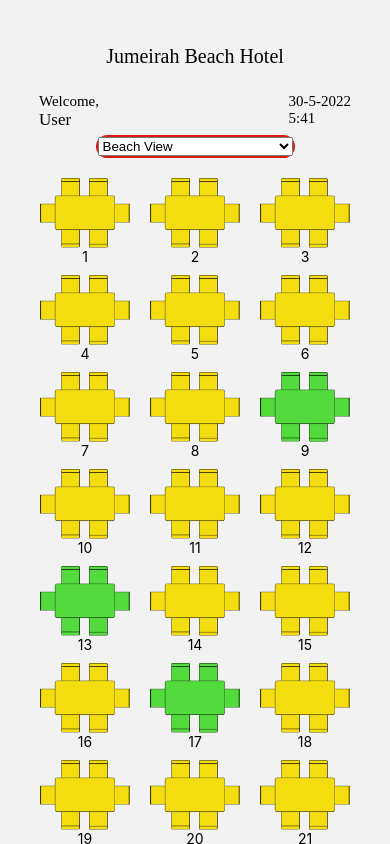
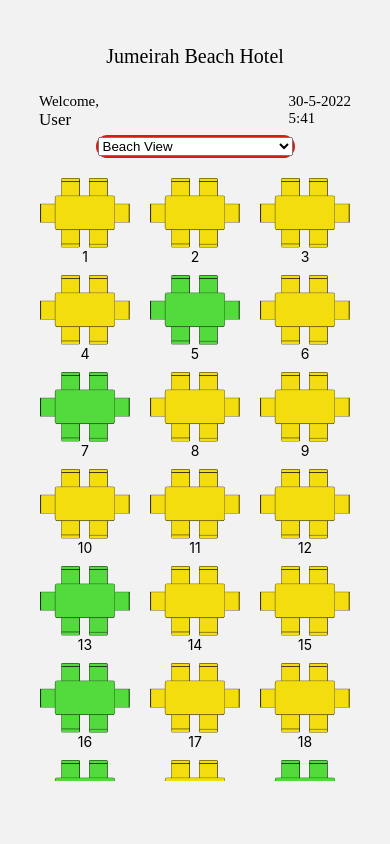
Before and after one commit to SangeethSujith/EZMenu, a React Native app: screen /Seats in a window 390 px wide. Built offline with nearby package versions, Linux system fonts and the light colour scheme.

Commit message:
Implemented flatlist and touchable individually

```diff
--- a/assets/other/Data.js
+++ b/assets/other/Data.js
@@ -2,86 +2,172 @@
 export const listdata = [
     {
         image: require('../images/extra.png'),
-    title:'Apple Pie',
+        title: 'Apple Pie',
         price: '30',
         id: '1',
     },
     {
         image: require('../images/extra.png'),
-    title:'Brownie',
+        title: 'Brownie',
         price: '30',
         id: '2',
     },
     {
         image: require('../images/extra.png'),
-    title:'Chicken Burger',
+        title: 'Chicken Burger',
         price: '50',
         id: '3',
     },
     {
         image: require('../images/extra.png'),
-    title:'Pepsi',
+        title: 'Pepsi',
         price: '10',
         id: '4',
     },
     {
         image: require('../images/extra.png'),
-    title:'Coca Cola',
+        title: 'Coca Cola',
         price: '10',
         id: '5',
     },
     {
         image: require('../images/extra.png'),
-    title:'Rice',
+        title: 'Rice',
         price: '20',
         id: '6',
     },
     {
         image: require('../images/extra.png'),
-    title:'Soup',
+        title: 'Soup',
         price: '15',
         id: '7',
     },
     {
         image: require('../images/extra.png'),
-    title:'Chicken Biriyani',
+        title: 'Chicken Biriyani',
         price: '25',
         id: '8',
     },
     {
         image: require('../images/extra.png'),
-    title:'Vegetarian',
+        title: 'Vegetarian',
         price: '23',
         id: '9',
     },
     {
         image: require('../images/extra.png'),
-    title:'Pizza',
+        title: 'Pizza',
         price: '30',
         id: '10',
     },
     {
         image: require('../images/extra.png'),
-    title:'KFC Family',
+        title: 'KFC Family',
         price: '50',
         id: '11',
     },
     {
         image: require('../images/extra.png'),
-    title:'Juice',
+        title: 'Juice',
         price: '10',
         id: '12',
     },
     {
         image: require('../images/extra.png'),
-    title:'Fried Rice Egg',
+        title: 'Fried Rice Egg',
         price: '15',
         id: '13',
     },
     {
         image: require('../images/extra.png'),
-    title:'Fried Rice Vegetarian',
+        title: 'Fried Rice Vegetarian',
         price: '15',
         id: '14',
     },
 ];
+export const seatdata = [
+    {
+        seat: require('../images/tableo.png'),
+        id: '1',
+    },
+    {
+        seat: require('../images/tableo.png'),
+        id: '2',
+    },
+    {
+        seat: require('../images/tableo.png'),
+        id: '3',
+    },
+    {
+        seat: require('../images/tableo.png'),
+        id: '4',
+    },
+    {
+        seat: require('../images/tableg.png'),
+        id: '5',
+    },
+    {
+        seat: require('../images/tableo.png'),
+        id: '6',
+    },
+    {
+        seat: require('../images/tableg.png'),
+        id: '7',
+    },
+    {
+        seat: require('../images/tableo.png'),
+        id: '8',
+    },
+    {
+        seat: require('../images/tableo.png'),
+        id: '9',
+    },
+    {
+        seat: require('../images/tableo.png'),
+        id: '10',
+    },
+    {
+        seat: require('../images/tableo.png'),
+        id: '11',
+    },
+    {
+        seat: require('../images/tableo.png'),
+        id: '12',
+    },
+    {
+        seat: require('../images/tableg.png'),
+        id: '13',
+    },
+    {
+        seat: require('../images/tableo.png'),
+        id: '14',
+    },
+    {
+        seat: require('../images/tableo.png'),
+        id: '15',
+    },
+    {
+        seat: require('../images/tableg.png'),
+        id: '16',
+    },
+    {
+        seat: require('../images/tableo.png'),
+        id: '17',
+    },
+    {
+        seat: require('../images/tableo.png'),
+        id: '18',
+    },
+    {
+        seat: require('../images/tableg.png'),
+        id: '19',
+    },
+    {
+        seat: require('../images/tableo.png'),
+        id: '20',
+    },
+    {
+        seat: require('../images/tableg.png'),
+        id: '21',
+    },
+];
--- a/assets/screens/Bookfood.js
+++ b/assets/screens/Bookfood.js
@@ -14,7 +14,7 @@
 import Design from '../styles/Design';
 import {listdata} from '../other/Data';
 import Listitems from '../other/Listitems';
-const Bookfood = () => {
+const Bookfood = ({navigation}) => {
     const [open,setOpen] = useState(false);
   return (
     <View style={Design.container2}>
@@ -72,7 +72,7 @@
                     </View>
                 </View>
             </Modal>
-            <TouchableOpacity style={Design.orderbtnright}>
+            <TouchableOpacity style={Design.orderbtnright} onPress={() => navigation.navigate('Login-')}>
                 <Text style={Design.ordertxt}>View Cart</Text>
             </TouchableOpacity>
         </View>
--- a/assets/screens/Seats.js
+++ b/assets/screens/Seats.js
@@ -1,10 +1,11 @@
 /* eslint-disable prettier/prettier */
 /* eslint-disable react-native/no-inline-styles */
-import {Text, View,Image,TouchableOpacity,ScrollView} from 'react-native';
+import {Text, View,Image,FlatList,TouchableOpacity} from 'react-native';
 import React,{useState,useEffect} from 'react';
+import {seatdata} from '../other/Data';
 import Design from '../styles/Design';
 import { Picker } from '@react-native-picker/picker';
-import { windowwidth } from '../styles/Dimentions';
+import { windowheight, windowwidth } from '../styles/Dimentions';
 const Seats = ({navigation}) => {
     const [selectedLanguage, setSelectedLanguage] = useState();
     const [currentTime,setCurrentTime] = useState('');
@@ -25,7 +26,7 @@
         );
     }, []);
     return (
-    <View style={Design.container2}>
+    <View style={Design.containernof}>
       <Text style={Design.hotelname1}>Jumeirah Beach Hotel</Text>
     <View style={{flexDirection:'row',justifyContent:'space-between',width:'80%',marginBottom:5}}>
         <View>
@@ -49,108 +50,26 @@
           <Picker.Item label="Sunset View" value="sun" enabled/>
       </Picker>
       </View>
-<ScrollView showsVerticalScrollIndicator={false}>
-      <TouchableOpacity onPress={() => navigation.navigate('Bookfood')} style={{paddingTop:15}}>
-      <View style={Design.tableview}>
-          <View style={Design.singletable}>
-          <Image style={Design.tableimg} source={require('../images/tableo.png')}/>
-          <Text>1</Text>
+      <View style={{marginTop:15,height:windowheight/1.4}}>
+      <FlatList
+      scrollEnabled={true}
+      showsVerticalScrollIndicator={false}
+      horizontal={false}
+        numColumns={3}
+        keyExtractor={item => item.id}
+        data={seatdata}
+        renderItem={({item}) => (
+            <TouchableOpacity onPress={() => navigation.navigate('Bookfood')}>
+          <View style={Design.tableview}>
+            <View style={Design.singletable}>
+              <Image style={Design.tableimg} source={item.seat}/>
+              <Text>{item.id}</Text>
+            </View>
           </View>
-          <View style={Design.singletable}>
-          <Image style={Design.tableimg} source={require('../images/tableo.png')}/>
-          <Text>2</Text>
-          </View>
-          <View style={Design.singletable}>
-          <Image style={Design.tableimg} source={require('../images/tableo.png')}/>
-          <Text>3</Text>
-          </View>
-      </View>
-      <View style={Design.tableview}>
-          <View style={Design.singletable}>
-          <Image style={Design.tableimg} source={require('../images/tableo.png')}/>
-          <Text>4</Text>
-          </View>
-          <View style={Design.singletable}>
-          <Image style={Design.tableimg} source={require('../images/tableo.png')}/>
-          <Text>5</Text>
-          </View>
-          <View style={Design.singletable}>
-          <Image style={Design.tableimg} source={require('../images/tableo.png')}/>
-          <Text>6</Text>
-          </View>
-      </View>
-      <View style={Design.tableview}>
-          <View style={Design.singletable}>
-          <Image style={Design.tableimg} source={require('../images/tableo.png')}/>
-          <Text>7</Text>
-          </View>
-          <View style={Design.singletable}>
-          <Image style={Design.tableimg} source={require('../images/tableo.png')}/>
-          <Text>8</Text>
-          </View>
-          <View style={Design.singletable}>
-          <Image style={Design.tableimg} source={require('../images/tableg.png')}/>
-          <Text>9</Text>
-          </View>
-      </View>
-      <View style={Design.tableview}>
-          <View style={Design.singletable}>
-          <Image style={Design.tableimg} source={require('../images/tableo.png')}/>
-          <Text>10</Text>
-          </View>
-          <View style={Design.singletable}>
-          <Image style={Design.tableimg} source={require('../images/tableo.png')}/>
-          <Text>11</Text>
-          </View>
-          <View style={Design.singletable}>
-          <Image style={Design.tableimg} source={require('../images/tableo.png')}/>
-          <Text>12</Text>
-          </View>
-      </View>
-      <View style={Design.tableview}>
-          <View style={Design.singletable}>
-          <Image style={Design.tableimg} source={require('../images/tableg.png')}/>
-          <Text>13</Text>
-          </View>
-          <View style={Design.singletable}>
-          <Image style={Design.tableimg} source={require('../images/tableo.png')}/>
-          <Text>14</Text>
-          </View>
-          <View style={Design.singletable}>
-          <Image style={Design.tableimg} source={require('../images/tableo.png')}/>
-          <Text>15</Text>
-          </View>
-      </View>
-      <View style={Design.tableview}>
-          <View style={Design.singletable}>
-          <Image style={Design.tableimg} source={require('../images/tableo.png')}/>
-          <Text>16</Text>
-          </View>
-          <View style={Design.singletable}>
-          <Image style={Design.tableimg} source={require('../images/tableg.png')}/>
-          <Text>17</Text>
-          </View>
-          <View style={Design.singletable}>
-          <Image style={Design.tableimg} source={require('../images/tableo.png')}/>
-          <Text>18</Text>
-          </View>
-      </View>
-      <View style={Design.tableview}>
-          <View style={Design.singletable}>
-          <Image style={Design.tableimg} source={require('../images/tableo.png')}/>
-          <Text>19</Text>
-          </View>
-          <View style={Design.singletable}>
-          <Image style={Design.tableimg} source={require('../images/tableo.png')}/>
-          <Text>20</Text>
-          </View>
-          <View style={Design.singletable}>
-          <Image style={Design.tableimg} source={require('../images/tableo.png')}/>
-          <Text>21</Text>
-          </View>
-      </View>
-      </TouchableOpacity>
-      </ScrollView>
+          </TouchableOpacity>
+        )}
+      />
+    </View>
     </View>
   );
 };
--- a/assets/styles/Design.js
+++ b/assets/styles/Design.js
@@ -81,6 +81,10 @@
   //Seats.js Design
   container2:{
     flex:1,
+    alignItems:'center',
+    paddingTop:45,
+  },
+  containernof:{
     alignItems:'center',
     paddingTop:45,
   },
```
Lines whose indentation alone changed are shown as unchanged.
